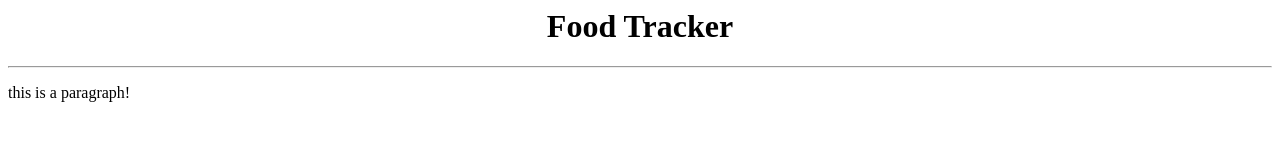
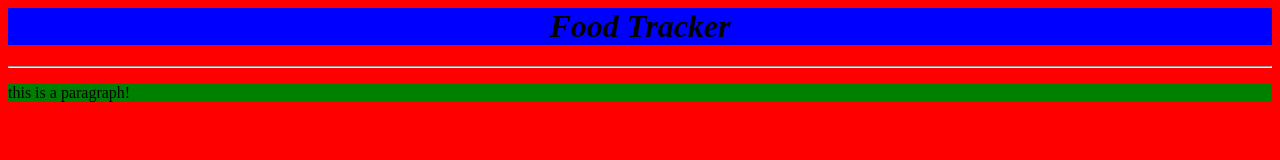
Before and after one commit to hdyoungg/darkstarFoodTracker, a plain HTML site: page levi/index.html in a window 1280 px wide. Drawn offline with Linux system fonts and the light colour scheme.

Commit message:
additional css

```diff
--- a/levi/index.html
+++ b/levi/index.html
@@ -2,6 +2,22 @@
   <head>
 
     <style>
+      body {
+        background-color: red;
+      }
+
+      h1 {
+        background-color: blue;
+      }
+
+      .greenClass {
+        background-color: green;
+      }
+
+      #foodTrackerHeaderText {
+        font-style: italic;
+      }
+
     </style>
 
     <script>
@@ -11,14 +27,15 @@
   <body>
 
     <center>
-    <div>
-      <h1>Food Tracker</h1>
+    <div class="greenClass">
+      <h1 id="foodTrackerHeaderText">Food Tracker</h1>
     </div>
   </center>
 
   <hr />
 
+<div class="greenClass">
     <p>this is a paragraph!</p>
-
+</div>
   </body>
 </html>
```
